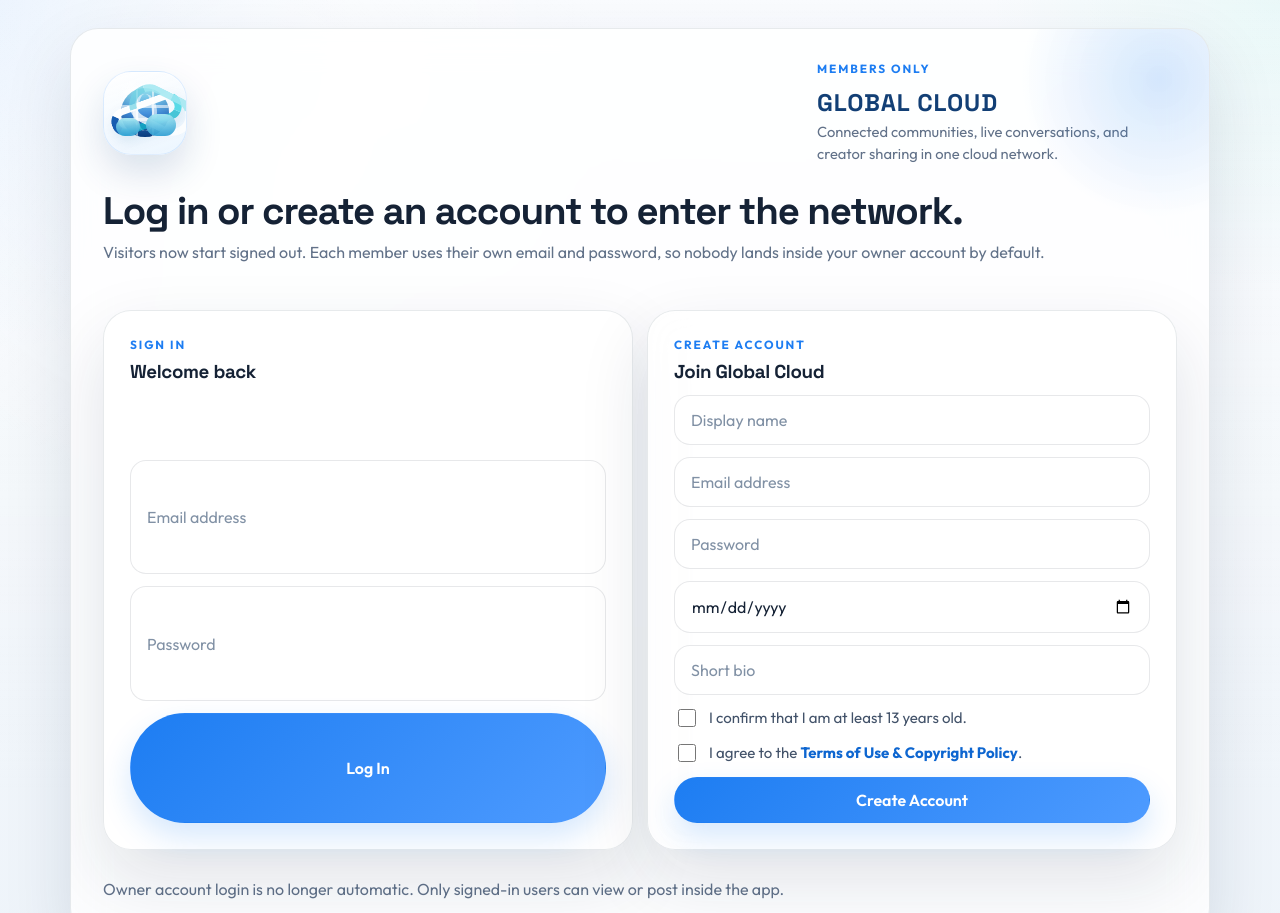
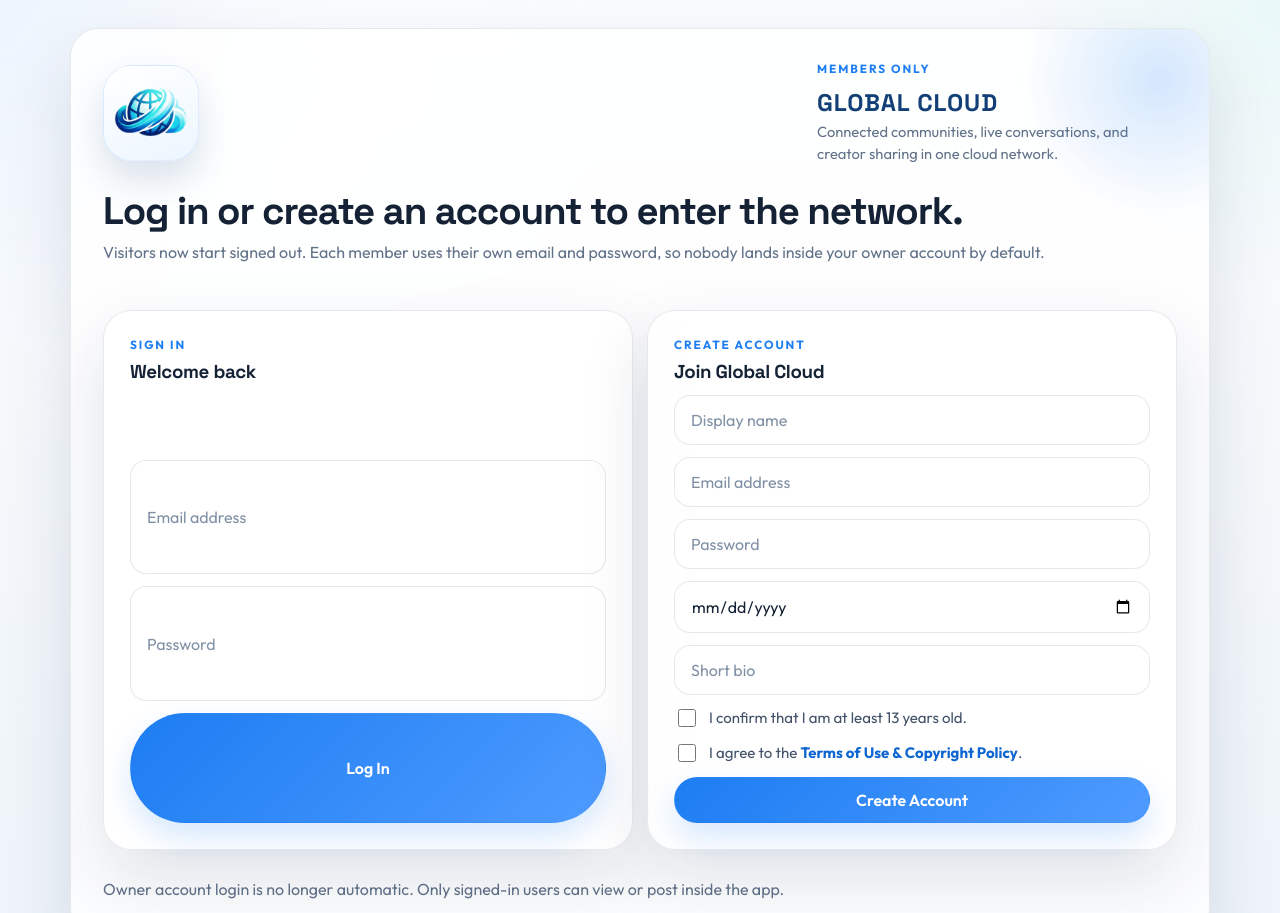
Before and after one commit to VintageStudios/global-cloud, a website: page index.html in a window 1280 px wide. Shown: the top 913 px of the page. Drawn offline with Linux system fonts and the light colour scheme.

Commit message:
Add official Global Cloud logo

```diff
--- a/index.html
+++ b/index.html
@@ -13,12 +13,8 @@
     <section id="auth-screen" class="auth-screen">
         <div class="auth-shell glass">
             <div class="auth-brand">
-                <div class="brand-mark" aria-hidden="true">
-                    <span class="brand-globe"></span>
-                    <span class="brand-ring brand-ring-main"></span>
-                    <span class="brand-ring brand-ring-back"></span>
-                    <span class="brand-cloud brand-cloud-left"></span>
-                    <span class="brand-cloud brand-cloud-right"></span>
+                <div class="brand-mark">
+                    <img src="Logo/logo.png" alt="Global Cloud logo">
                 </div>
                 <div class="brand-copy">
                     <p class="eyebrow">Members Only</p>
@@ -73,12 +69,8 @@
     <div class="page-shell">
         <aside class="sidebar left-panel">
             <div class="brand-card glass">
-                <div class="brand-mark" aria-hidden="true">
-                    <span class="brand-globe"></span>
-                    <span class="brand-ring brand-ring-main"></span>
-                    <span class="brand-ring brand-ring-back"></span>
-                    <span class="brand-cloud brand-cloud-left"></span>
-                    <span class="brand-cloud brand-cloud-right"></span>
+                <div class="brand-mark">
+                    <img src="Logo/logo.png" alt="Global Cloud logo">
                 </div>
                 <div class="brand-copy">
                     <p class="eyebrow">Social Platform</p>
--- a/style.css
+++ b/style.css
@@ -253,8 +253,8 @@ body::before {
 
 .brand-mark {
     position: relative;
-    width: 84px;
-    height: 84px;
+    width: 96px;
+    height: 96px;
     border-radius: 28px;
     background:
         radial-gradient(circle at 35% 28%, rgba(255, 255, 255, 0.95), transparent 18%),
@@ -264,6 +264,14 @@ body::before {
         0 18px 36px rgba(22, 76, 132, 0.16),
         inset 0 1px 0 rgba(255, 255, 255, 0.92);
     overflow: hidden;
+}
+
+.brand-mark img {
+    width: 100%;
+    height: 100%;
+    display: block;
+    object-fit: contain;
+    padding: 10px;
 }
 
 .owner-avatar,
```
Also changed, not shown: Logo/logo.png (added).
